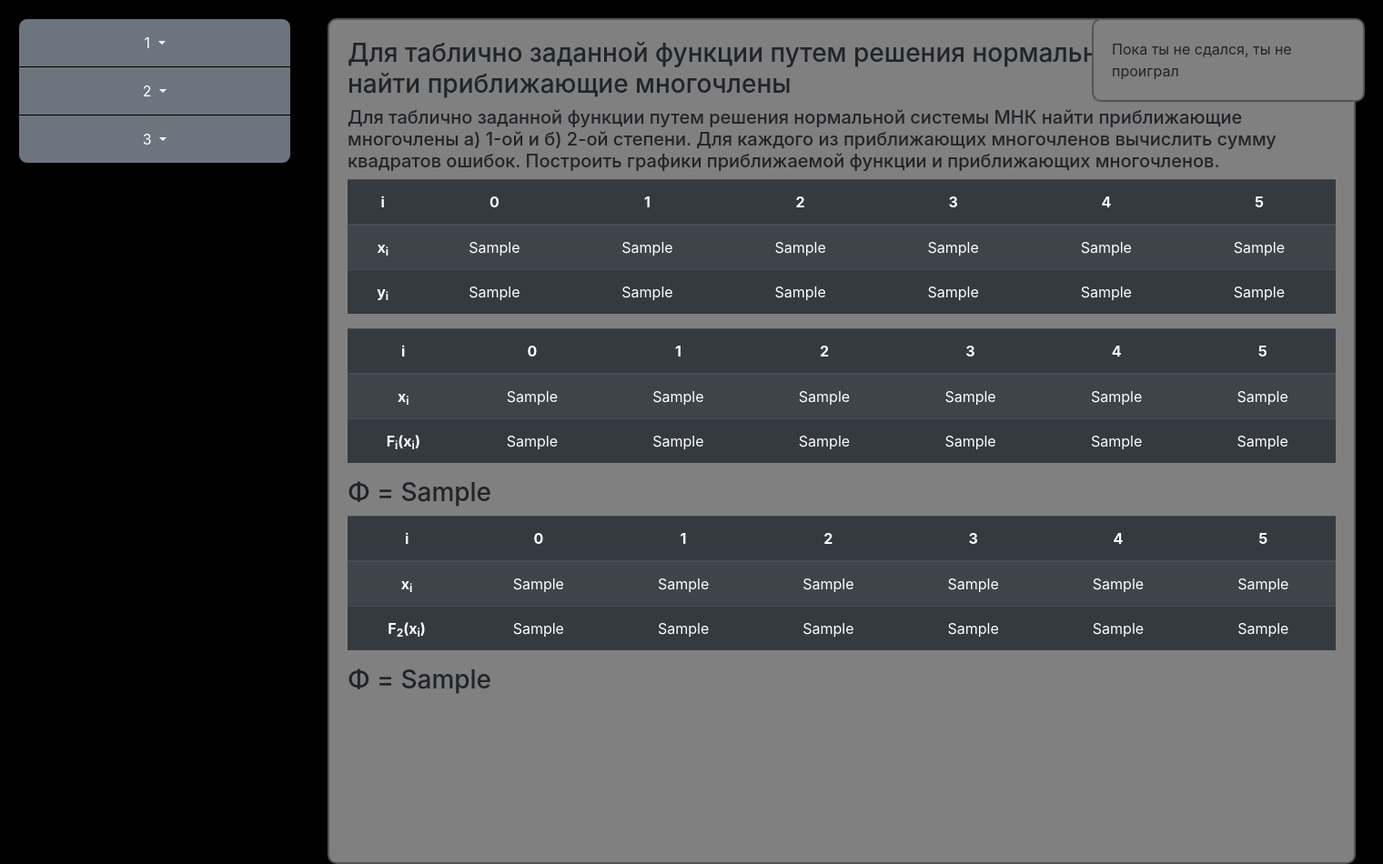
After one commit to BezTalanta/numerical_methods, a Django app: template lab3/templates/lab33/lab33.html in a window 1520 px wide. The commit adds this page. Shown: the whole page at 91% size. Run offline with Django 3.2, Linux system fonts and the light colour scheme; the template is opened without the code that fills it: most values are stand-ins (such as "Sample title", 1, 10 or a date in 2020).

Commit message:
Lab33 ready

```diff
--- /dev/null
+++ b/lab3/templates/lab33/lab33.html
@@ -0,0 +1,245 @@
+{% extends "base.html" %}
+
+{% block title %}
+3.3
+{% endblock title %}
+{% block style %}
+
+{% endblock style %}
+
+{% block content %}
+<h3>Для таблично заданной функции путем решения нормальной системы МНК найти приближающие многочлены</h3>
+<h5>
+    Для таблично заданной функции путем решения нормальной системы МНК найти приближающие многочлены a) 1-ой  и б) 2-ой степени. Для каждого из приближающих многочленов вычислить сумму квадратов ошибок. Построить графики приближаемой функции и приближающих многочленов.
+</h5>
+
+<table class="table table-striped table-dark"
+style="text-align: center;">
+<thead class="thead-dark">
+<tr>
+    <th scope="col">i</th>
+    <th scope="col">
+        0
+    </th>
+    <th scope="col">
+        1
+    </th>
+    <th scope="col">
+        2
+    </th>
+    <th scope="col">
+        3
+    </th>
+    <th scope="col">
+        4
+    </th>
+    <th scope="col">
+        5
+    </th>
+</tr>
+</thead>
+<tbody>
+    <tr>
+        <th scope="row">
+            x<sub>i</sub>
+        </th>
+        <td>
+            {{ x_list.0 }}
+        </td>
+        <td>
+            {{ x_list.1 }}
+        </td>
+        <td>
+            {{ x_list.2 }}
+        </td>
+        <td>
+            {{ x_list.3 }}
+        </td>
+        <td>
+            {{ x_list.4 }}
+        </td>
+        <td>
+            {{ x_list.5 }}
+        </td>
+    </tr>
+    <tr>
+        <th scope="row">
+            y<sub>i</sub>
+        </th>
+        <td>
+            {{ y_list.0 }}
+        </td>
+        <td>
+            {{ y_list.1 }}
+        </td>
+        <td>
+            {{ y_list.2 }}
+        </td>
+        <td>
+            {{ y_list.3 }}
+        </td>
+        <td>
+            {{ y_list.4 }}
+        </td>
+        <td>
+            {{ y_list.5 }}
+        </td>
+    </tr>
+</tbody>
+</table>
+
+<table class="table table-striped table-dark"
+style="text-align: center;">
+<thead class="thead-dark">
+<tr>
+    <th scope="col">i</th>
+    <th scope="col">
+        0
+    </th>
+    <th scope="col">
+        1
+    </th>
+    <th scope="col">
+        2
+    </th>
+    <th scope="col">
+        3
+    </th>
+    <th scope="col">
+        4
+    </th>
+    <th scope="col">
+        5
+    </th>
+</tr>
+</thead>
+<tbody>
+    <tr>
+        <th scope="row">
+            x<sub>i</sub>
+        </th>
+        <td>
+            {{ x_list.0 }}
+        </td>
+        <td>
+            {{ x_list.1 }}
+        </td>
+        <td>
+            {{ x_list.2 }}
+        </td>
+        <td>
+            {{ x_list.3 }}
+        </td>
+        <td>
+            {{ x_list.4 }}
+        </td>
+        <td>
+            {{ x_list.5 }}
+        </td>
+    </tr>
+    <tr>
+        <th scope="row">
+            F<sub>i</sub>(x<sub>i</sub>)
+        </th>
+        <td>
+            {{ f1_list.0 }}
+        </td>
+        <td>
+            {{ f1_list.1 }}
+        </td>
+        <td>
+            {{ f1_list.2 }}
+        </td>
+        <td>
+            {{ f1_list.3 }}
+        </td>
+        <td>
+            {{ f1_list.4 }}
+        </td>
+        <td>
+            {{ f1_list.5 }}
+        </td>
+    </tr>
+</tbody>
+</table>
+
+<h3>&#934; = {{ miss1 }}</h3>
+
+<table class="table table-striped table-dark"
+style="text-align: center;">
+<thead class="thead-dark">
+<tr>
+    <th scope="col">i</th>
+    <th scope="col">
+        0
+    </th>
+    <th scope="col">
+        1
+    </th>
+    <th scope="col">
+        2
+    </th>
+    <th scope="col">
+        3
+    </th>
+    <th scope="col">
+        4
+    </th>
+    <th scope="col">
+        5
+    </th>
+</tr>
+</thead>
+<tbody>
+    <tr>
+        <th scope="row">
+            x<sub>i</sub>
+        </th>
+        <td>
+            {{ x_list.0 }}
+        </td>
+        <td>
+            {{ x_list.1 }}
+        </td>
+        <td>
+            {{ x_list.2 }}
+        </td>
+        <td>
+            {{ x_list.3 }}
+        </td>
+        <td>
+            {{ x_list.4 }}
+        </td>
+        <td>
+            {{ x_list.5 }}
+        </td>
+    </tr>
+    <tr>
+        <th scope="row">
+            F<sub>2</sub>(x<sub>i</sub>)
+        </th>
+        <td>
+            {{ f2_list.0 }}
+        </td>
+        <td>
+            {{ f2_list.1 }}
+        </td>
+        <td>
+            {{ f2_list.2 }}
+        </td>
+        <td>
+            {{ f2_list.3 }}
+        </td>
+        <td>
+            {{ f2_list.4 }}
+        </td>
+        <td>
+            {{ f2_list.5 }}
+        </td>
+    </tr>
+</tbody>
+</table>
+
+<h3>&#934; = {{ miss2 }}</h3>
+
+{% endblock content %}
--- a/lab3/urls.py
+++ b/lab3/urls.py
@@ -3,12 +3,13 @@ from django.urls import path
 from .views import (
     Lab31,
     Lab32,
+    Lab33,
 )
 
 urlpatterns = [
     path('1', Lab31.as_view(), name='31'),
     path('2', Lab32.as_view(), name='32'),
-    path('3', Lab31.as_view(), name='33'),
+    path('3', Lab33.as_view(), name='33'),
     path('4', Lab31.as_view(), name='34'),
     path('5', Lab31.as_view(), name='35'),
 ]
--- a/templates/base.html
+++ b/templates/base.html
@@ -134,7 +134,7 @@
               <div class="dropdown-menu" aria-labelledby="btnGroupVerticalDrop1">
                 <a class="dropdown-item" href="{% url '31' %}">3.1</a>
                 <a class="dropdown-item" href="{% url '32' %}">3.2</a>
-                <a class="dropdown-item" href="#">3.3</a>
+                <a class="dropdown-item" href="{% url '33' %}">3.3</a>
                 <a class="dropdown-item" href="#">3.4</a>
                 <a class="dropdown-item" href="#">3.5</a>
               </div>
```
Also changed, not shown: lab3/utils.py (+62 -0 lines), lab3/views.py (+9 -2 lines).
